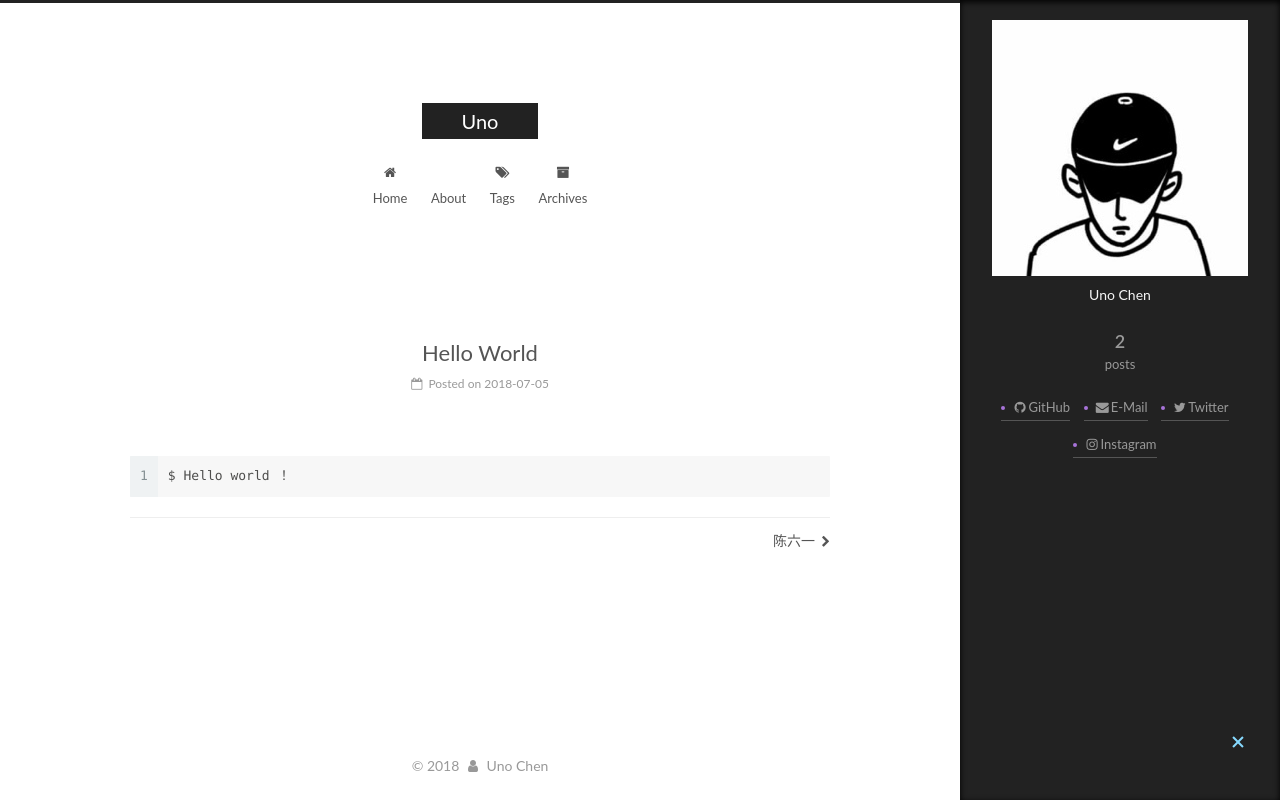
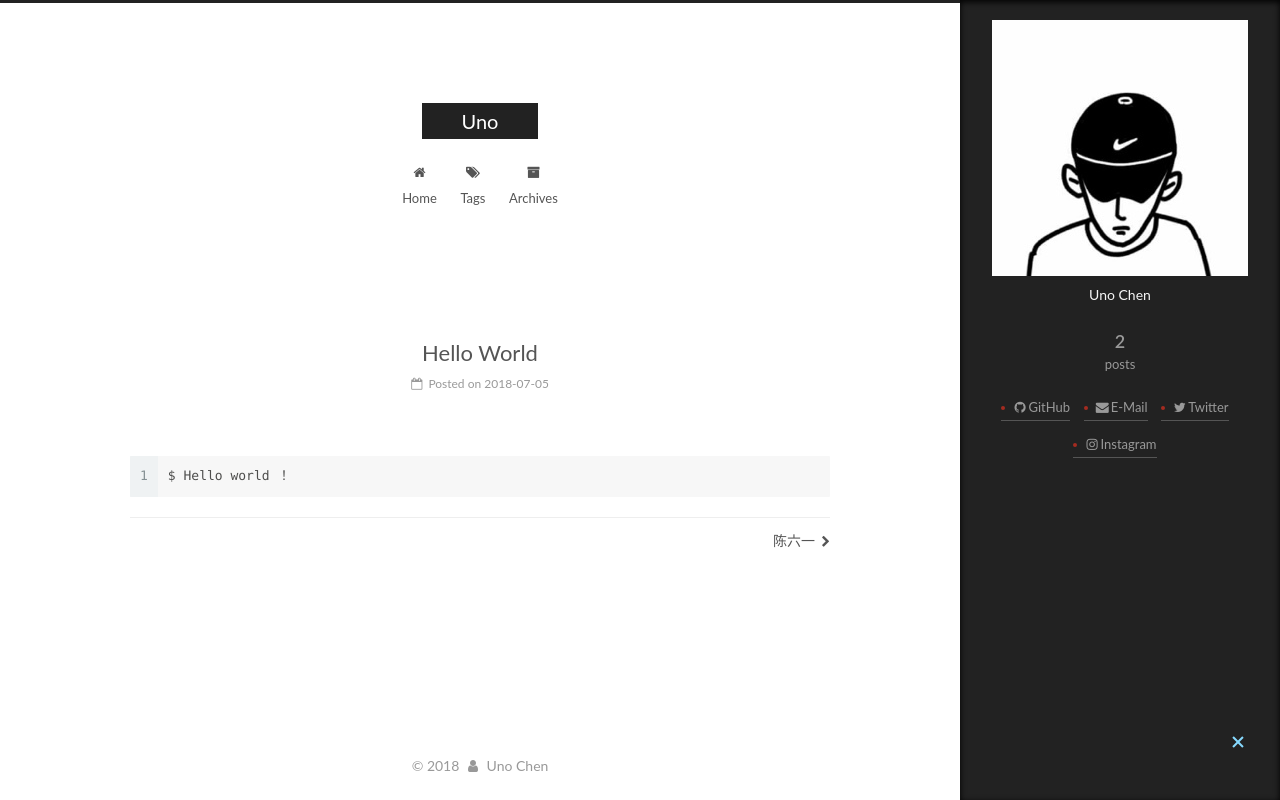
Before and after one commit to Tastygeek/tastygeek.github.io, a plain HTML site: page 2018/07/05/hello-world/index.html in a window 1280 px wide. Both pictures are taken after a click on the element 1238 px from the left and 743 px from the top of the page. Drawn offline with Linux system fonts and the light colour scheme.

Commit message:
Site updated: 2018-07-05 19:39:29

```diff
--- a/2018/07/05/hello-world/index.html
+++ b/2018/07/05/hello-world/index.html
@@ -186,16 +186,6 @@
               <i class="menu-item-icon fa fa-fw fa-home"></i> <br />
 
             Home
-          </a>
-        </li>
-
-
-        <li class="menu-item menu-item-about">
-          <a href="/about/" rel="section">
-
-              <i class="menu-item-icon fa fa-fw fa-about"></i> <br />
-
-            About
           </a>
         </li>
 
--- a/css/main.css
+++ b/css/main.css
@@ -1825,7 +1825,7 @@ pre .javascript .function {
   width: 4px;
   height: 4px;
   border-radius: 50%;
-  background: #a773d9;
+  background: #a42b20;
 }
 .links-of-blogroll {
   font-size: 13px;
```
Also changed, not shown: 2018/07/05/陈六一/index.html (+0 -10 lines), archives/2018/07/index.html (+0 -10 lines), archives/2018/index.html (+0 -10 lines), archives/index.html (+0 -10 lines), index.html (+0 -10 lines).
